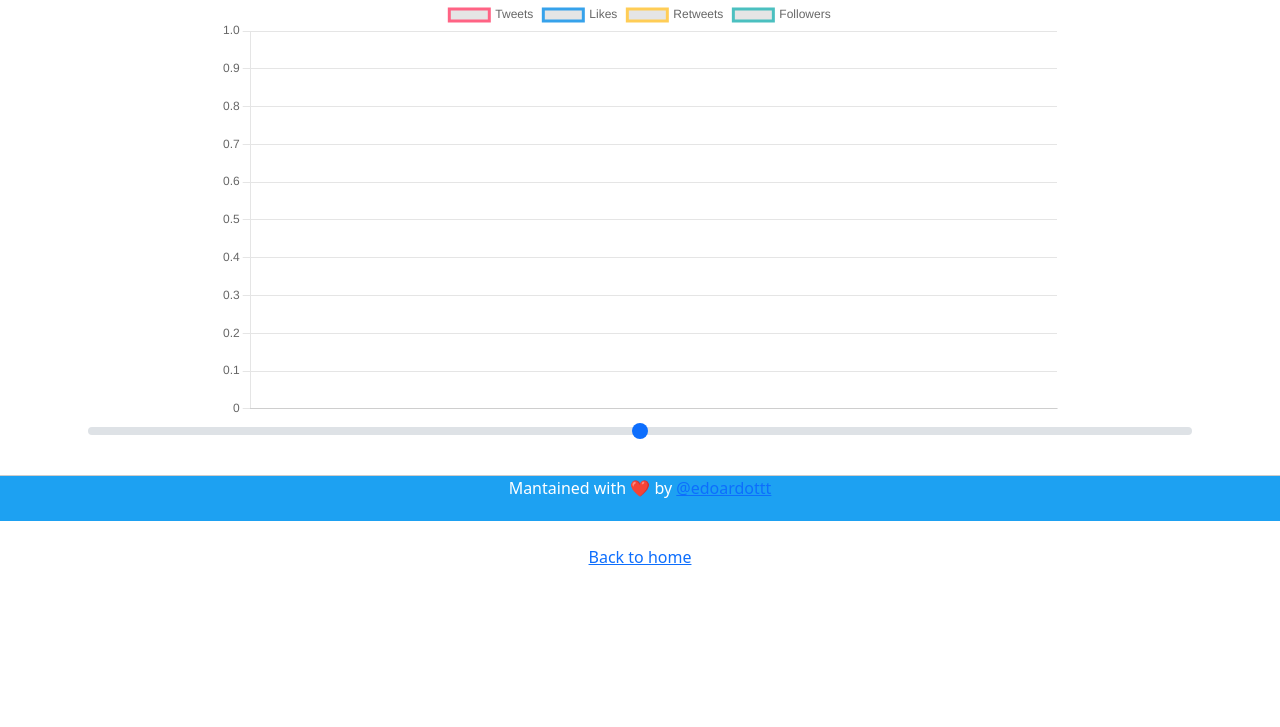
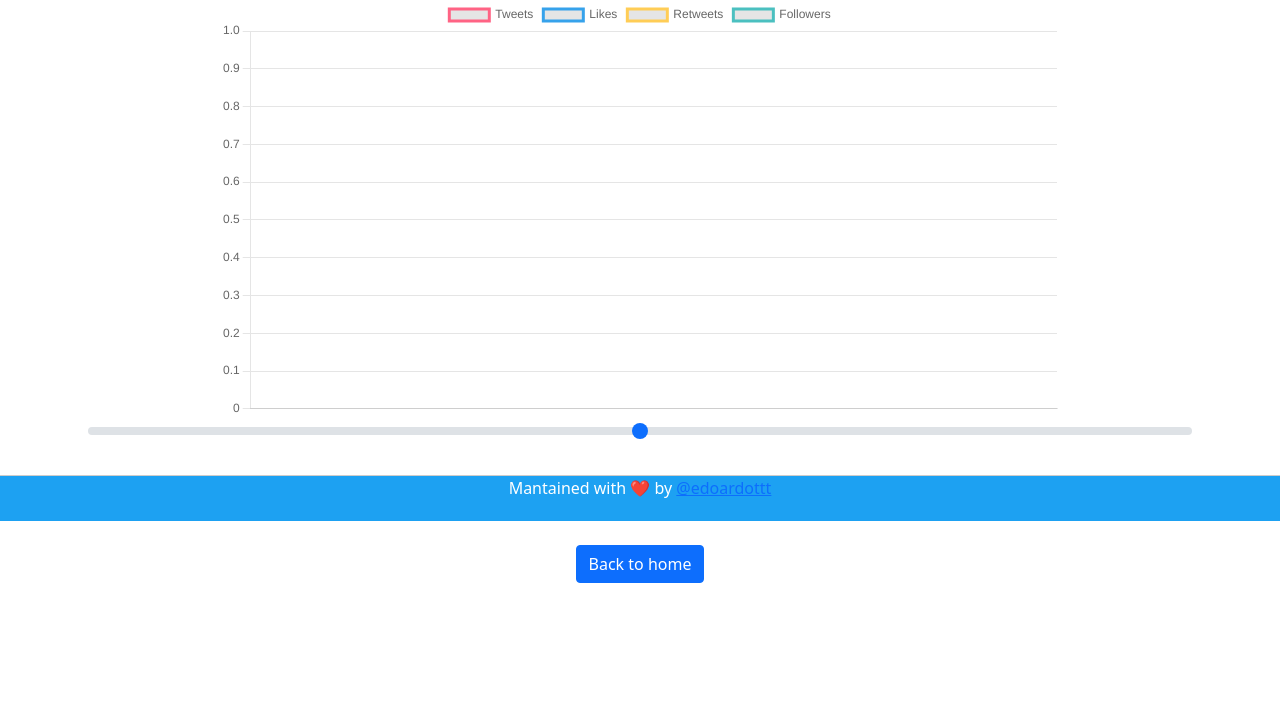
Before and after one commit to edoardottt/twitterbot2, a Flask app: template templates/dashboard.html in a window 1280 px wide. Shown: the part 279-1006 px from the top of the page. Before the commit the page ends 844 px from the top, so only its background shows below. Run offline with Flask 2, Linux system fonts and the light colour scheme; the template is opened without the code that fills it, so the values that code supplies are empty; some libraries are stand-ins or nearby versions.

Commit message:
Add home button in dashboard

```diff
--- a/templates/dashboard.html
+++ b/templates/dashboard.html
@@ -106,7 +106,7 @@
     <div class="container-fluid">
         <div>
             <div class="container justify-content-center text-center">
-                <a href="/">Back to home</a>
+                <a href="/"><button type="button" class="btn btn-primary" value="Back to home">Back to home</button></a>
             </div>
         </div>
     </div>
```
